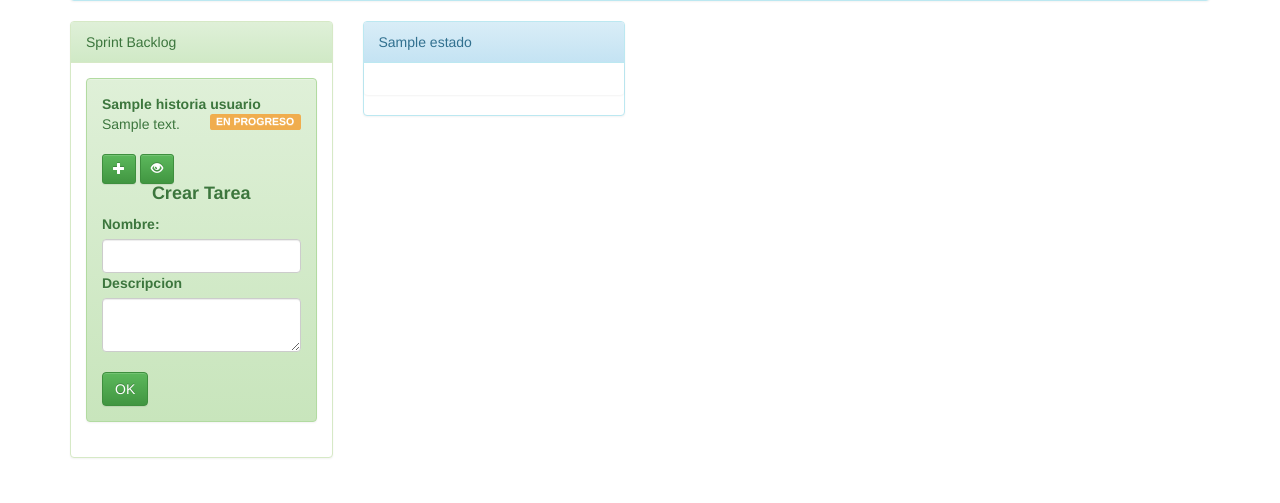
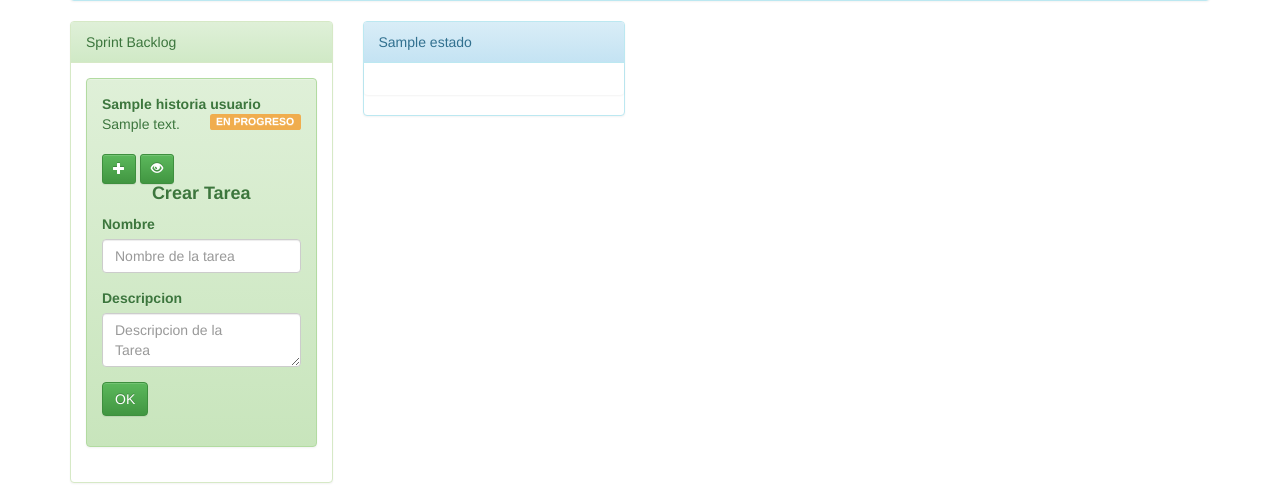
Before and after one commit to danielstp/jaguares, a Django app: template jaguares/templates/proyecto/tablero.html in a window 1280 px wide, after a click that opens the changed part. Shown: the part 304-807 px from the top of the page. Before the commit the page ends 762 px from the top, so only its background shows below. Run offline with Django 3.2, Linux system fonts and the light colour scheme; the template is opened without the code that fills it: most values are stand-ins (such as "Sample title", 1, 10 or a date in 2020); parts of the project's set-up code (start-up, migrations or seed data) failed here and were passed over; some libraries are stand-ins or nearby versions.

Commit message:
validaciones en cracion de tareas

```diff
--- a/jaguares/templates/bootstrap.html
+++ b/jaguares/templates/bootstrap.html
@@ -48,6 +48,17 @@
     {% block javascript %}
       <script src="{% static 'js/jquery.js' %}"> </script>
       <script src="{% static 'js/bootstrap.js'  %}"></script>
+      <script src="{% static 'js/validator.js'  %}"></script>
+      <script>
+       $( "form" ).submit(function( event ) {
+           $(this).find('input,textarea,select').focusout();
+           if($(this).find('.has-error').length != 0) {
+               return false;
+           }
+
+       });
+
+      </script>
     {% endblock javascript %}
   </body>
 </html>
--- a/jaguares/templates/proyecto/tablero.html
+++ b/jaguares/templates/proyecto/tablero.html
@@ -72,16 +72,24 @@
                     <div id="historiausuario-crear-{{ hus.historiaUsuario.id }}" class="collapse">
 
                     <h4 class="text-center"><strong> Crear Tarea</strong></h4>
-      <form action="" method="post" >
+      <form action="" method="post" role="form" data-toggle="validator" novalidate="true" >
       {% csrf_token %}
       <input type="hidden" name="action" value="tarea_crear">
       <input type="hidden" name="hu_id" value="{{ hus.historiaUsuario.id }}">
-      <label> Nombre:  </label>
-      <input class="form-control" type="text" name="tarea_nombre" required>
-      <label> Descripcion </label>
-      <textarea class="form-control" name="tarea_descripcion" required="true" > </textarea>
-      <br>
-      <button type="submit" class="btn btn-success"> OK  </button>
+      <div class="form-group has-feedback">
+          <label for="tarea_nombre" class="control-label"  > Nombre  </label>
+          <input class="form-control" type="text" id="tarea_nombre" name="tarea_nombre" required placeholder="Nombre de la tarea">
+          <span class="glyphicon form-control-feedback" aria-hidden="true"></span>
+      </div>
+      <div class="form-group has-feedback">
+          <label for="tarea_descripcion" class="control-label"> Descripcion </label>
+          <textarea class="form-control" id="tarea_descripcion" name="tarea_descripcion" required placeholder="Descripcion de la Tarea"></textarea>
+          <span class="glyphicon form-control-feedback" aria-hidden="true"></span>
+      </div>
+      <div class="form-group">
+          <button type="submit" class="btn btn-success"> OK  </button>
+      </div>
+
       </form>
 
 
```
